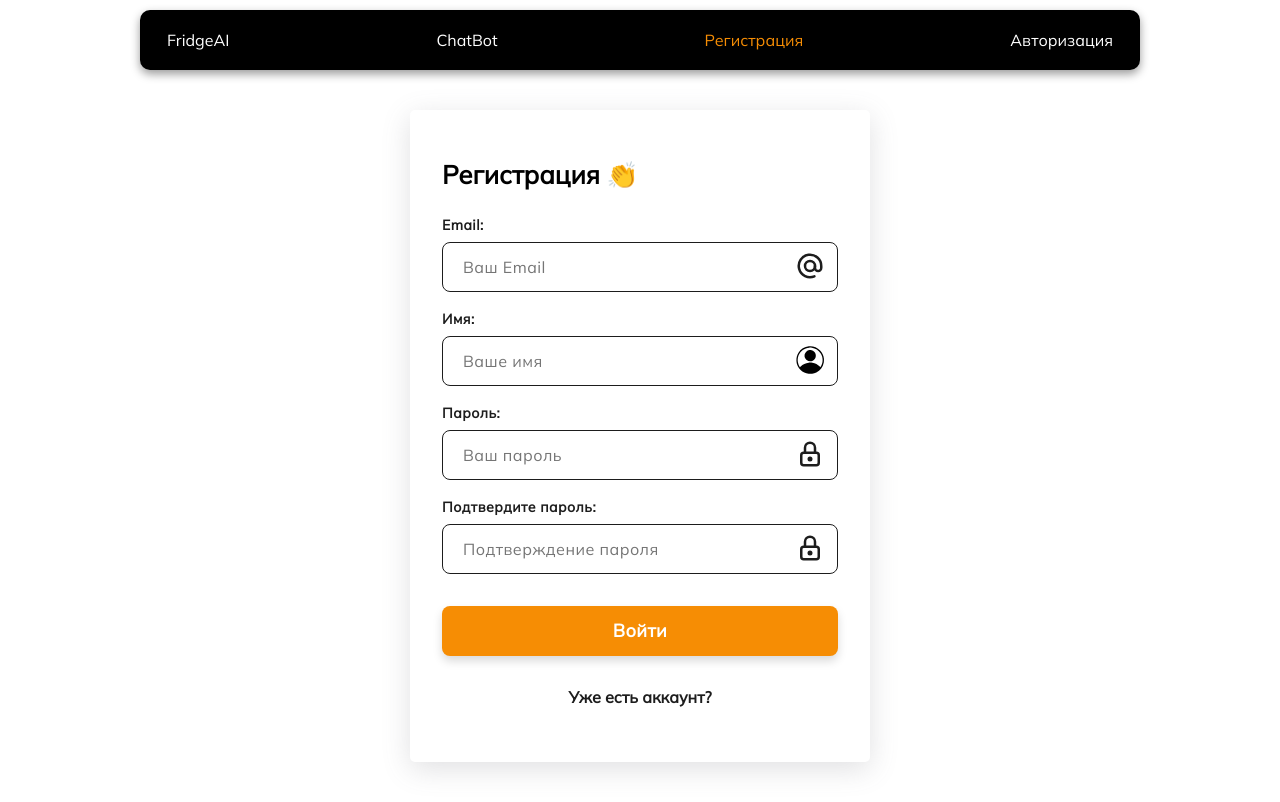
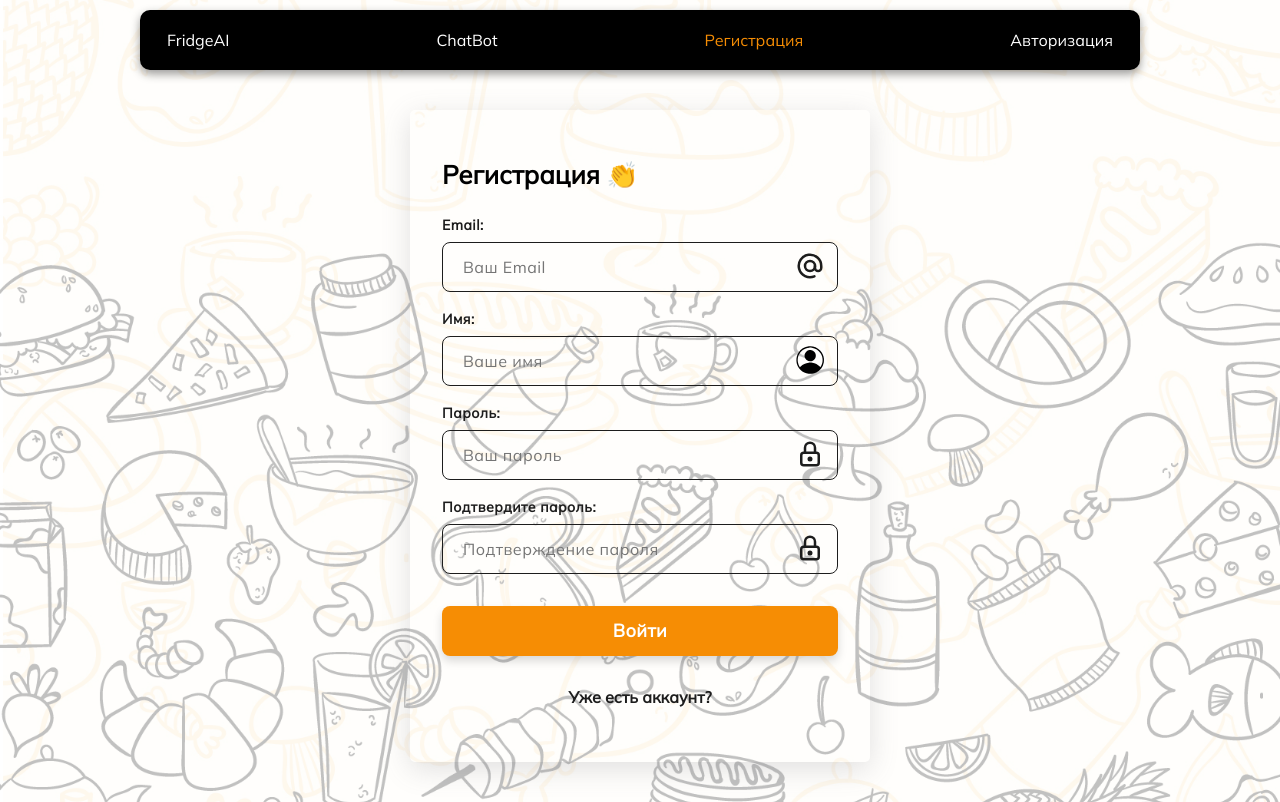
Before and after one commit to dackfy/Fridge, a React (Create React App) app in the folder client/: page /sign-up in a window 1280 px wide. Built offline with nearby package versions, Linux system fonts and the light colour scheme; no server answers; a web font is replaced by a local one.

Commit message:
loadingandBG

```diff
--- a/client/src/fetures/artificial intelligence/loading.css
+++ b/client/src/fetures/artificial intelligence/loading.css
@@ -1,6 +1,9 @@
-body {
-  background: #ffffff;
-  overflow: hidden;
+
+  body {
+    background-image: url('../../../public/translucent-image.png');
+    background-size: cover;
+    background-repeat: no-repeat;
+    background-attachment: fixed;
 }
 .loader {
   position: absolute;
--- a/client/src/fetures/auth/styles/styleReg.css
+++ b/client/src/fetures/auth/styles/styleReg.css
@@ -87,7 +87,7 @@ body {
   display: flex;
   justify-content: center;
   align-items: start;
-  background-color: white;
+  /* background-color: white; */
 }
 
 .info-side {
```
Also changed, not shown: client/public/translucent-image.png (added).
